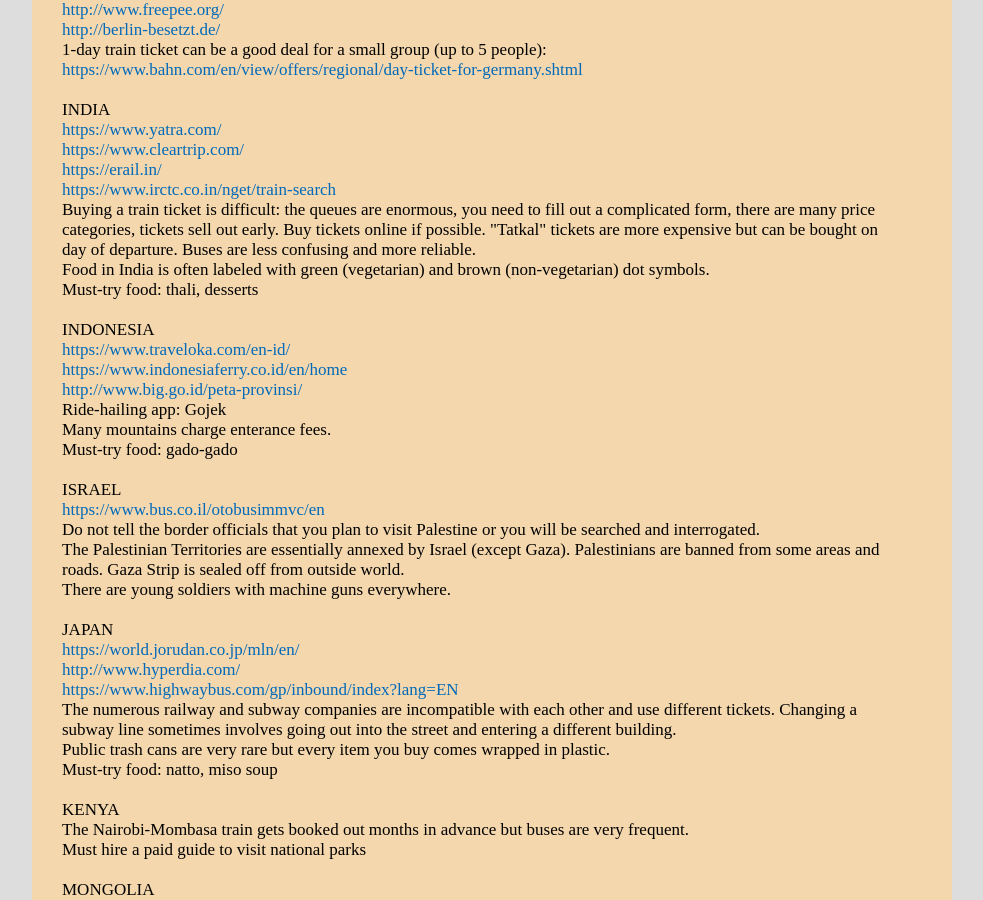
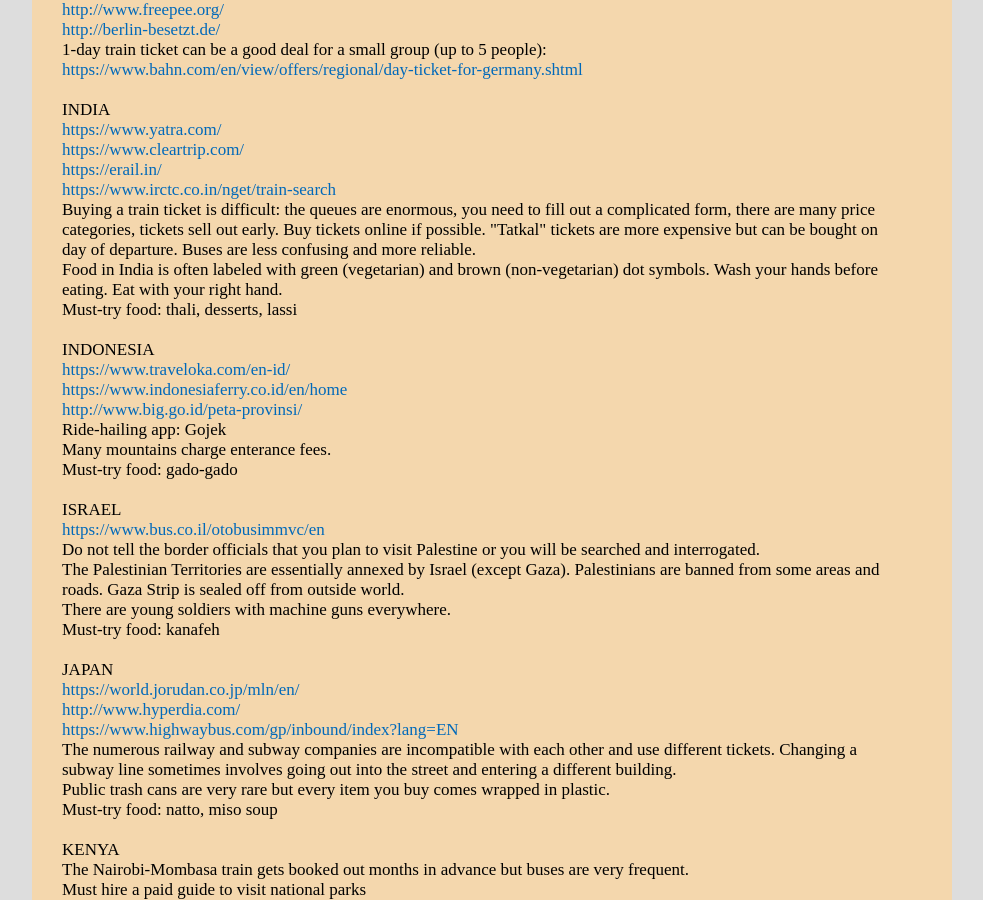
Before and after one commit to witbag/witbag.github.io, a Jekyll site: the page built from travel/notes.html, in a window 1280 px wide and 900 px high, scrolled down 1204 px. Shown: the whole window, without its empty margins (148-1131 px from the left). Built offline with Jekyll 4.4.1, drawn with Linux system fonts in a browser that asks for light colours; some of the changed text lies outside the part shown.

Commit message:
Update notes.html

```diff
--- a/travel/notes.html
+++ b/travel/notes.html
@@ -66,8 +66,8 @@
 <a href="https://erail.in/" target=_blank>https://erail.in/</a><br />
 <a href="https://www.irctc.co.in/nget/train-search" target=_blank>https://www.irctc.co.in/nget/train-search</a><br />
 Buying a train ticket is difficult: the queues are enormous, you need to fill out a complicated form, there are many price categories, tickets sell out early. Buy tickets online if possible. "Tatkal" tickets are more expensive but can be bought on day of departure. Buses are less confusing and more reliable.<br>
-Food in India is often labeled with green (vegetarian) and brown (non-vegetarian) dot symbols.<br>
-Must-try food: thali, desserts<br>
+Food in India is often labeled with green (vegetarian) and brown (non-vegetarian) dot symbols. Wash your hands before eating. Eat with your right hand.<br>
+Must-try food: thali, desserts, lassi<br>
 <br>
 INDONESIA<br>
 <a href="https://www.traveloka.com/en-id/" target=_blank>https://www.traveloka.com/en-id/</a><br />
@@ -82,6 +82,7 @@
 Do not tell the border officials that you plan to visit Palestine or you will be searched and interrogated.<br>
 The Palestinian Territories are essentially annexed by Israel (except Gaza). Palestinians are banned from some areas and roads. Gaza Strip is sealed off from outside world.<br>
 There are young soldiers with machine guns everywhere.<br>
+Must-try food: kanafeh<br>
 <br>
 JAPAN<br>
 <a href="https://world.jorudan.co.jp/mln/en/" target=_blank>https://world.jorudan.co.jp/mln/en/</a><br />
```
Also changed, not shown: other parts of travel/notes.html (+1 -1 lines).
